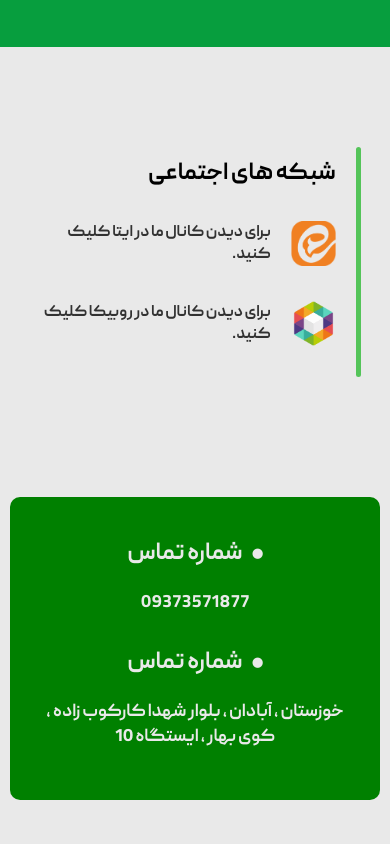
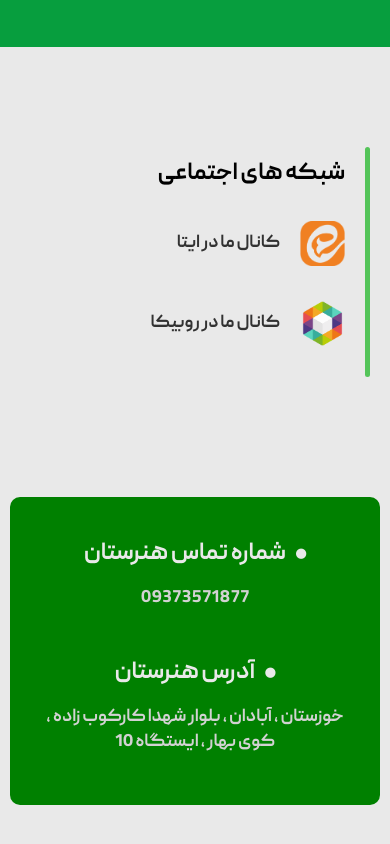
Before and after one commit to Hosein-Abed-Farhani/Davani-School, a plain HTML site: page Contact-Page/index.html in a window 390 px wide. Shown: the part 570-1414 px from the top of the page. Drawn offline with Linux system fonts and the light colour scheme.

Commit message:
fix contact-page

```diff
--- a/Contact-Page/index.html
+++ b/Contact-Page/index.html
@@ -95,11 +95,11 @@
                     <div id="contact-icon">
                         <a id="img-link-1" href="">
                             <img src="image/eitaa.png" alt="eitaa">
-                            <p>برای دیدن کانال ما در ایتا کلیک کنید.</p>
+                            <p>  کانال ما در ایتا </p>
                         </a>
                         <a id="img-link-2" href="">
                             <img src="image/rubika.png" alt="eitaa">
-                            <p>برای دیدن کانال ما در روبیکا کلیک کنید.</p>
+                            <p>کانال ما در روبیکا </p>
                         </a>
                     </div>
                 </div>
@@ -110,7 +110,7 @@
                 <div id="content-info-1">
                     <div id="info-top">
                         <i class="fa fa-circle" aria-hidden="true"></i>
-                        <h2>شماره تماس</h2>
+                        <h2>شماره تماس هنرستان</h2>
                     </div>
                     <div id="info-bottom">
                         <p>
@@ -121,7 +121,7 @@
                 <div id="content-info-2">
                     <div id="info-top">
                         <i class="fa fa-circle" aria-hidden="true"></i>
-                        <h2>شماره تماس</h2>
+                        <h2>آدرس هنرستان</h2>
                     </div>
                     <div id="info-bottom">
                        <p>
--- a/Contact-Page/style.css
+++ b/Contact-Page/style.css
@@ -170,7 +170,7 @@ body {
 
 #content-info-1 {
   margin-top: 10px;
-  margin-bottom: 30px;
+  margin-bottom: 45px;
 }
 #content-info-2 {
   margin-bottom: 20px;
@@ -178,7 +178,7 @@ body {
 
 #info-bottom{
   font-size: 20px;
-  color: rgb(233, 233, 233);
+  color: rgb(210 210 210);
   margin-right: 70px;
   margin-top: 10px;
 }
@@ -245,10 +245,10 @@ body {
 }
 @media screen and (max-width: 680px) {
   .links-div {
-    width: 90%;
+    width: 95%;
   }
   #contact-icon p {
-    font-size: 16px;
+    font-size: 18px;
   }
   #contact-icon img {
     width: 50px;
@@ -291,7 +291,7 @@ body {
   #info-bottom p{
     max-width: 90%;
     text-align: center;
-    margin-top: 10px;
+    margin-top: 5px;
     font-size: 18px;
   }
 }
```
Also changed, not shown: styles/all.css.
